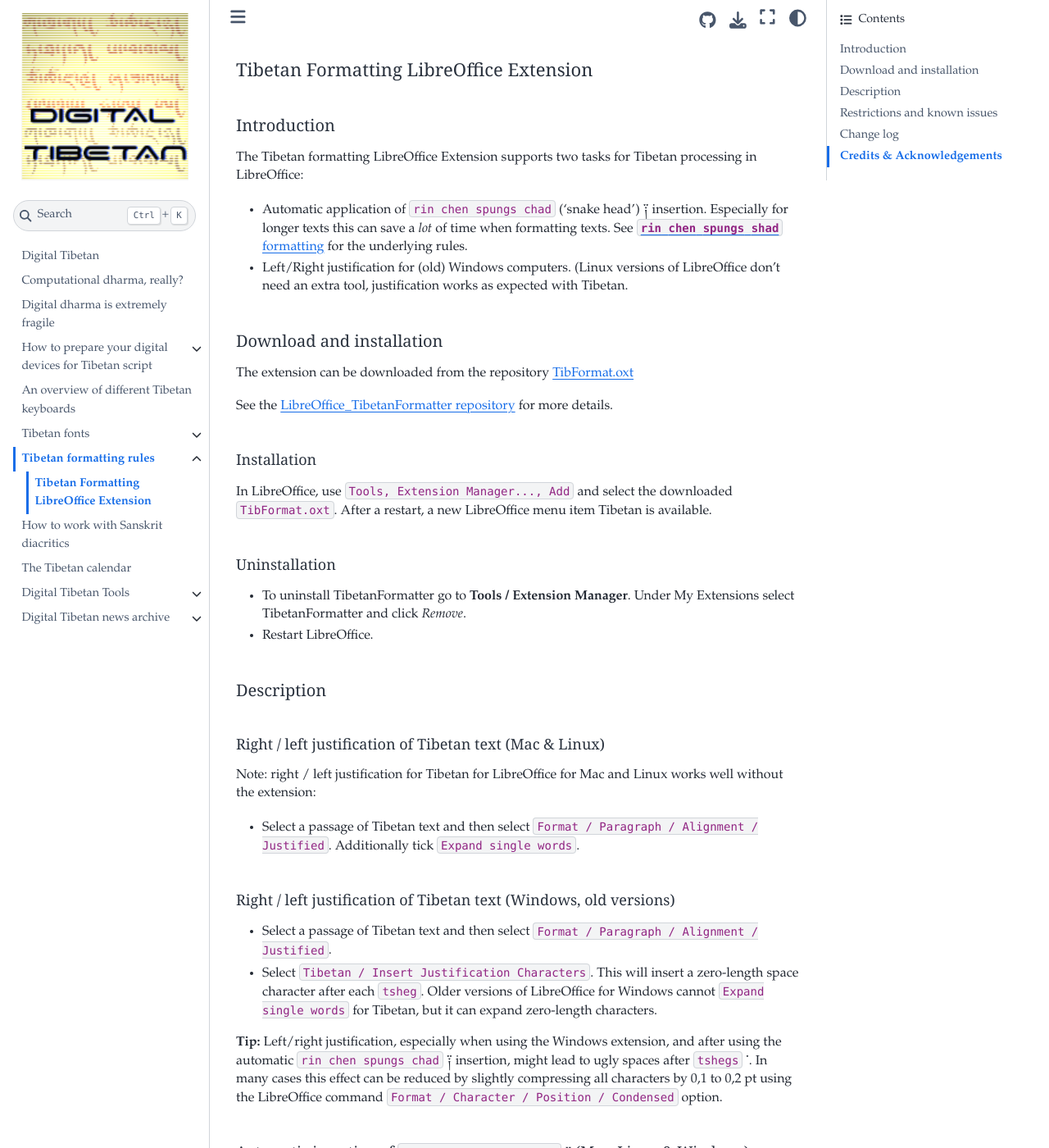
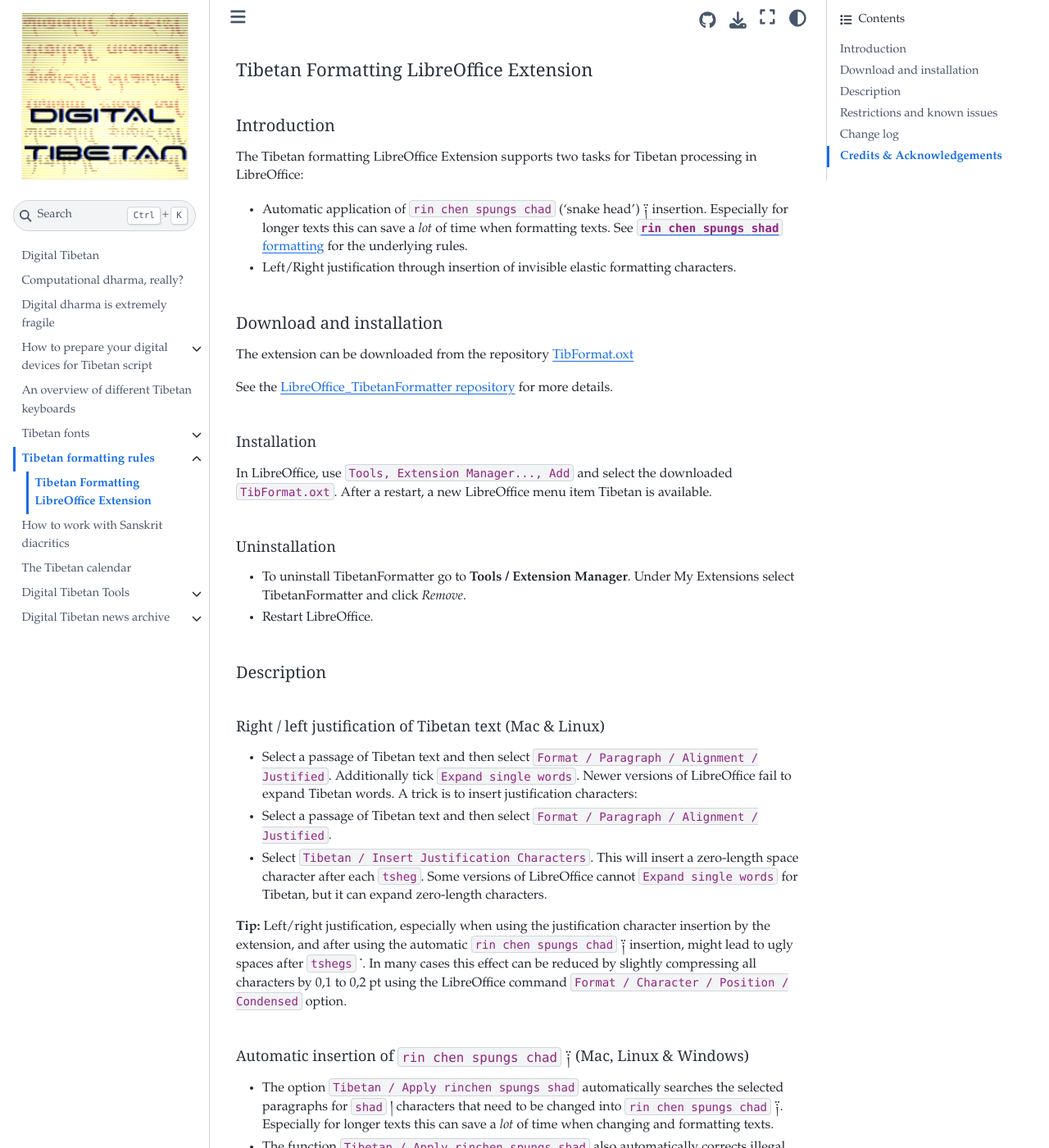
Before and after one commit to DigitalTibetan/DigitalTibetan, a Jupyter Book: the page built from docs/tibetan_formatting_libreoffice_extension.md, in a window 1280 px wide and 1400 px high. Shown: the whole window at 82% size. Built offline with Jupyter Book 1.0.4 settings and Sphinx 7.4.7 and the Sphinx Book theme 1.1.4, drawn with Linux system fonts in a browser that asks for light colours.

Commit message:
libreoffice and extension

```diff
--- a/_toc.yml
+++ b/_toc.yml
@@ -19,6 +19,7 @@
     - file: docs/computers_linux_kde.md
     - file: docs/computers_linux_gnome.md
     - file: docs/computers_windows_xp.md
+    - file: docs/computers_applications_libreoffice.md
 - file: docs/tibetan_keyboards.md
 - file: docs/tibetan_fonts.md
   sections:
--- a/docs/tibetan_formatting_libreoffice_extension.md
+++ b/docs/tibetan_formatting_libreoffice_extension.md
@@ -5,7 +5,7 @@
 The Tibetan formatting LibreOffice Extension supports two tasks for Tibetan processing in LibreOffice:
 
 -   Automatic application of `rin chen spungs chad` ('snake head') ༑ insertion. Especially for longer texts this can save a _lot_ of time when formatting texts. See [`rin chen spungs shad` formatting](rinchen_spungsshad_rules) for the underlying rules.
-- Left/Right justification for (old) Windows computers. (Linux versions of LibreOffice don't need an extra tool, justification works as expected with Tibetan.
+- Left/Right justification through insertion of invisible elastic formatting characters.
 
 ## Download and installation
 
@@ -26,16 +26,12 @@
 
 ### Right / left justification of Tibetan text (Mac & Linux)
 
-Note: right / left justification for Tibetan for LibreOffice for Mac and Linux works well without the extension:
-
--   Select a passage of Tibetan text and then select `Format / Paragraph / Alignment / Justified`. Additionally tick `Expand single words`.
-
-### Right / left justification of Tibetan text (Windows, old versions)
+-   Select a passage of Tibetan text and then select `Format / Paragraph / Alignment / Justified`. Additionally tick `Expand single words`. Newer versions of LibreOffice fail to expand Tibetan words. A trick is to insert justification characters:
 
 - Select a passage of Tibetan text and then select `Format / Paragraph / Alignment / Justified`.
-- Select `Tibetan / Insert Justification Characters`. This will insert a zero-length space character after each `tsheg`. Older versions of LibreOffice for Windows cannot `Expand single words` for Tibetan, but it can expand zero-length characters.
+- Select `Tibetan / Insert Justification Characters`. This will insert a zero-length space character after each `tsheg`. Some versions of LibreOffice cannot `Expand single words` for Tibetan, but it can expand zero-length characters.
 
-**Tip:** Left/right justification, especially when using the Windows extension, and after using the automatic `rin chen spungs chad` ༑ insertion, might lead to ugly spaces after `tshegs` ་. In many cases this effect can be reduced by slightly compressing all characters by 0,1 to 0,2 pt using the LibreOffice command `Format / Character / Position / Condensed` option.
+**Tip:** Left/right justification, especially when using the justification character insertion by the extension, and after using the automatic `rin chen spungs chad` ༑ insertion, might lead to ugly spaces after `tshegs` ་. In many cases this effect can be reduced by slightly compressing all characters by 0,1 to 0,2 pt using the LibreOffice command `Format / Character / Position / Condensed` option.
 
 ### Automatic insertion of `rin chen spungs chad` ༑ (Mac, Linux & Windows)
 
```
Also changed, not shown: docs/computers_applications_libreoffice.md (added, +17 -0 lines), docs/Images/libreoffice_extension_manager.jpg (added), docs/Images/libreoffice_prefs_ctl.jpg (added), docs/Images/libreoffice_prefs_lang.jpg (added), docs/Images/libreoffice_tibetan_extension.jpg (added).
